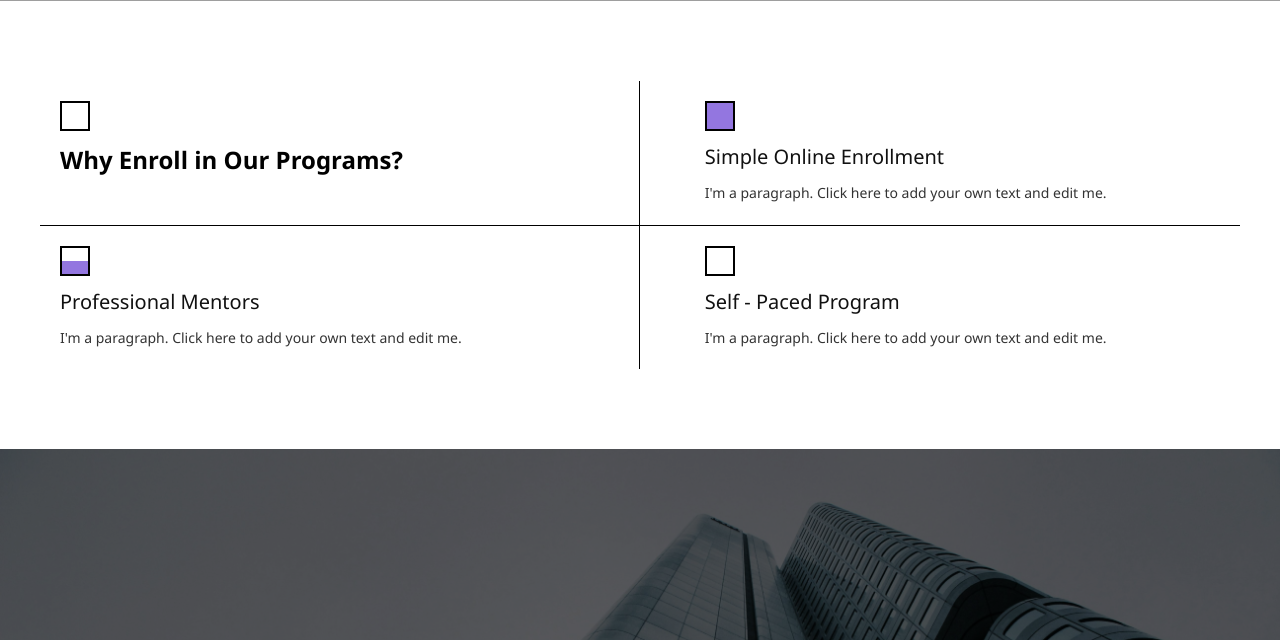
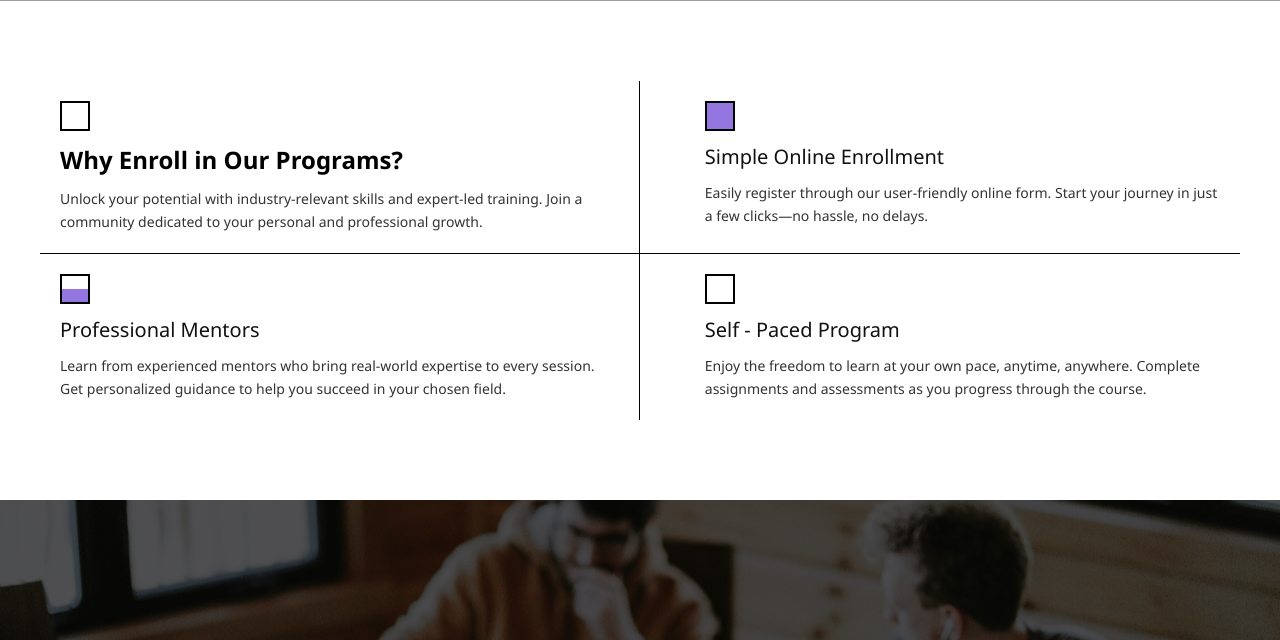
Before and after one commit to abhinav4067/Forsight, a Django app: page / in a window 1280 px wide. Shown: the part 837-1477 px from the top of the page. Run offline with Django 5.2, Linux system fonts and the light colour scheme; some libraries are stand-ins or nearby versions; grey boxes are pictures that could not be loaded.

Commit message:
removed resume field

```diff
--- a/Foresight/templates/foresight_app/index.html
+++ b/Foresight/templates/foresight_app/index.html
@@ -44,21 +44,27 @@
         <div class="enroll-item" style="border-right: solid 1px black; border-bottom: solid 1px black;">
           <div class="icon-box slide-in-left"></div>
           <h1 style="color: black;" class="slide-in-left">Why Enroll in Our Programs?</h1>
+          <p class="slide-in-left">Unlock your potential with industry-relevant skills and expert-led training.
+            Join a community dedicated to your personal and professional growth.</p>
+
         </div>
         <div class="enroll-item" style="border-bottom: solid 1px black;">
           <div class="icon-box purple slide-in-left" style="margin-left: 8%;"></div>
           <h3 class="slide-in-left" style="margin-left: 8%;">Simple Online Enrollment</h3>
-          <p class="slide-in-left" style="margin-left: 8%;">I'm a paragraph. Click here to add your own text and edit me.</p>
+          <p class="slide-in-left" style="margin-left: 8%;">Easily register through our user-friendly online form.
+            Start your journey in just a few clicks—no hassle, no delays.</p>
         </div>
         <div class="enroll-item" style="border-right: solid 1px black;">
           <div class="icon-box half slide-in-left"></div>
           <h3 class="slide-in-left">Professional Mentors</h3>
-          <p class="slide-in-left">I'm a paragraph. Click here to add your own text and edit me.</p>
+          <p class="slide-in-left">Learn from experienced mentors who bring real-world expertise to every session.
+            Get personalized guidance to help you succeed in your chosen field.</p>
         </div>
         <div class="enroll-item">
           <div class="icon-box border-only slide-in-left" style="margin-left: 8%;"></div>
           <h3 class="slide-in-left" style="margin-left: 8%;">Self - Paced Program</h3>
-          <p class="slide-in-left" style="margin-left: 8%;">I'm a paragraph. Click here to add your own text and edit me.</p>
+          <p class="slide-in-left" style="margin-left: 8%;">Enjoy the freedom to learn at your own pace, anytime, anywhere.
+            Complete assignments and assessments as you progress through the course.</p>
         </div>
       </div>
     </div>
@@ -119,14 +125,14 @@
     <div class="container">
       <div class="academics-header">
         <h2>Our Academics</h2>
-        <p>At Foresight Institute of Hotel Management, we provide a dynamic curriculum that blends practical skills and theoretical knowledge, preparing students to excel in the global hospitality industry.</p>
+        <p >At Foresight Institute of Hotel Management, we provide a dynamic curriculum that blends practical skills and theoretical knowledge, preparing students to excel in the global hospitality industry.</p>
       </div>
 
 
       <div class="academics-grid">
         <div class="academics-card">
           <h3>Hotel Management</h3>
-          <a href="#" class="view-btn">View Details</a>
+          <a href="{% url 'learning_modules' %}" class="view-btn">View Details</a>
         </div>
         <div class="academics-card">
           <h3>Business Consulting for Professionals</h3>
--- a/Foresight/templates/foresight_app/learning_modules.html
+++ b/Foresight/templates/foresight_app/learning_modules.html
@@ -115,7 +115,7 @@
         <img src="{% static 'images/reception.png' %}" alt="Course 1">
         <div class="course-info">
           <h3>Hotel Management</h3>
-          <p class="price" style="color: #000;">The proposed 1-Year Diploma in Hotel Management is a job-oriented program designed to provide students with comprehensive knowledge and practical skills across key departments of the hospitality industry. The course is structured to balance classroom instruction with hands-on training, preparing students for immediate employment or further specialization.
+          <p class="price" style="color: #000;">This 1-year diploma program equips students with essential knowledge and hands-on skills for a successful career in the hospitality industry. It covers key hotel operations and combines classroom learning with practical training to prepare graduates for immediate employment or advanced studies.
           </p>
           <a href="#" class="view-btn" onclick="openCourseModal()">View Details</a>
         </div>
```
Also changed, not shown: Foresight/foresight_app/static/images/building.jpg, Foresight/foresight_app/static/images/building2.jpg.
